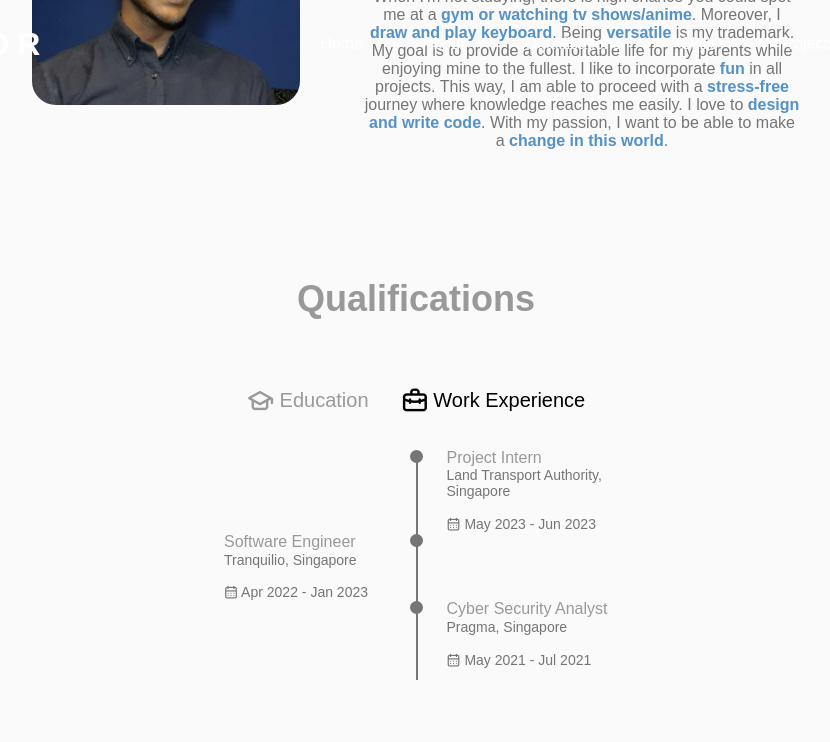
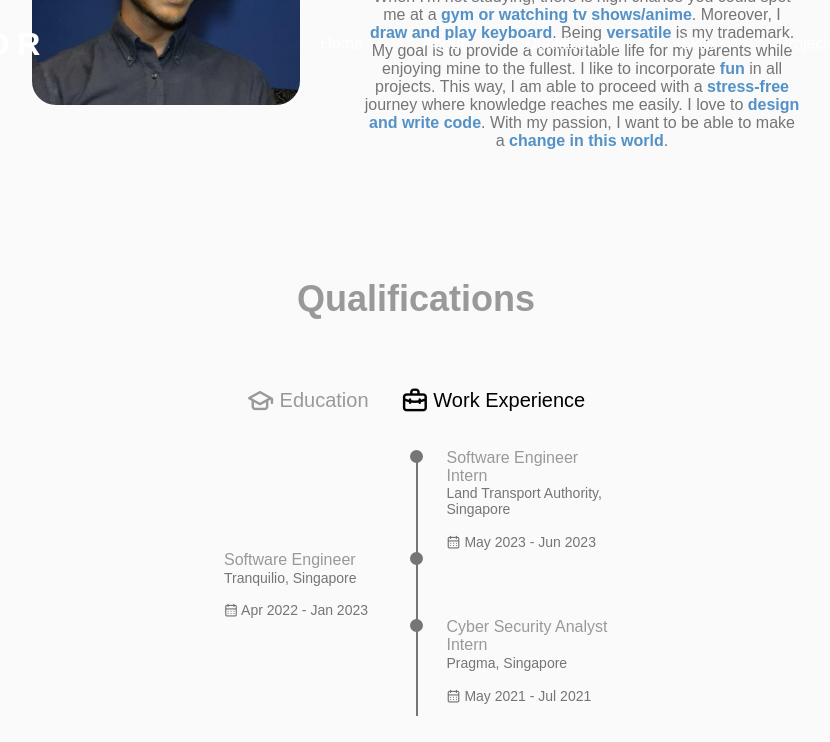
Before and after one commit to KishorKumar11/Portfolio, a React (Create React App) app: page / in a window 1280 px wide. Both pictures are taken after a click on the element "Work Experience". Shown: the part 1216-1958 px from the top of the page, without its empty margins (224-1054 px from the left). Built offline with nearby package versions, Linux system fonts and the light colour scheme.

Commit message:
Update role for LTA

```diff
--- a/src/components/Home/Home.js
+++ b/src/components/Home/Home.js
@@ -25,7 +25,7 @@ const Home = ({setActiveNav}) => {
           <Fade delay={350}>
           <h1>Hey I'm <span><b>Kishor Kumar</b></span></h1>
           <p>Your friendly neighbourhood citizen from Singapore <br></br>
-           passionate about frontend engineering and data science
+           passionate about frontend engineering and product management
           </p>
           </Fade>
 
--- a/src/components/Work/Work.js
+++ b/src/components/Work/Work.js
@@ -100,7 +100,7 @@ const Work = ({setActiveNav}) => {
                 <span className='qualification__line'></span>
               </div>
               <div>
-                <h3 className='qualification__title'>Project Intern</h3>
+                <h3 className='qualification__title'>Software Engineer Intern</h3>
                 <span className='qualification__subtitle'>Land Transport Authority, Singapore</span>
                 <span className='qualification__calendar'><br></br>
                   <i className='uil uil-calendar-alt'></i> May 2023 - Jun 2023
@@ -131,7 +131,7 @@ const Work = ({setActiveNav}) => {
                 <span className='qualification__line'></span>
               </div>
               <div>
-                <h3 className='qualification__title'>Cyber Security Analyst</h3>
+                <h3 className='qualification__title'>Cyber Security Analyst Intern</h3>
                 <span className='qualification__subtitle'>Pragma, Singapore</span>
                 <span className='qualification__calendar'><br></br>
                   <i className='uil uil-calendar-alt'></i> May 2021 - Jul 2021
```
